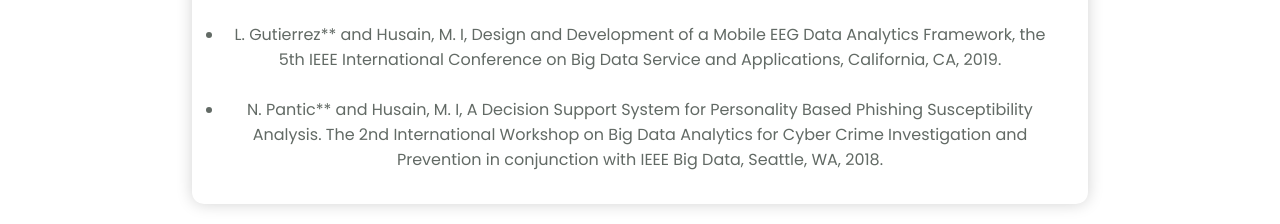
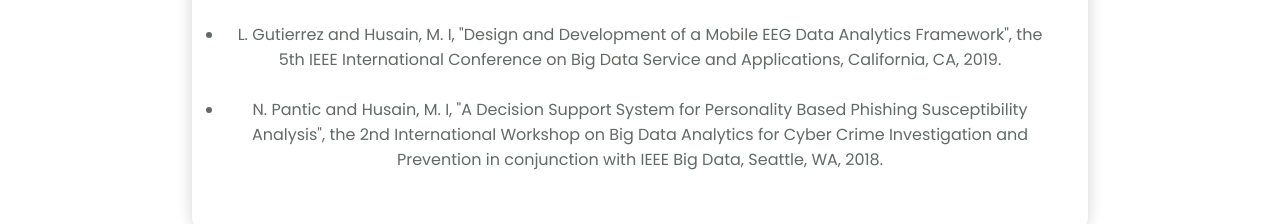
Before and after one commit to leachristy/NeuroAI, a plain HTML site: page publications.html in a window 1280 px wide. Shown: the part 561-785 px from the top of the page. Drawn offline with nearby package versions, Linux system fonts and the light colour scheme; a web font is replaced by a local one.

Commit message:
updated publications

```diff
--- a/publications.html
+++ b/publications.html
@@ -98,15 +98,16 @@
                         2619-2625
                     </li>
                     </br>
-                    <li>L. Gutierrez** and Husain, M. I, Design and Development of a Mobile EEG Data Analytics
-                        Framework, the 5th IEEE International Conference on Big Data Service and Applications,
+                    <li>L. Gutierrez and Husain, M. I, "Design and Development of a Mobile EEG Data Analytics
+                        Framework", the 5th IEEE International Conference on Big Data Service and Applications,
                         California, CA, 2019.
                     </li>
                     </br>
-                    <li>N. Pantic** and Husain, M. I, A Decision Support System for Personality Based Phishing
-                        Susceptibility Analysis. The 2nd International Workshop on Big Data Analytics for Cyber Crime
+                    <li>N. Pantic and Husain, M. I, "A Decision Support System for Personality Based Phishing
+                        Susceptibility Analysis", the 2nd International Workshop on Big Data Analytics for Cyber Crime
                         Investigation and Prevention in conjunction with IEEE Big Data, Seattle, WA, 2018.
                     </li>
+                    </br>
                 </ul>
             </div>
         </div>
```
